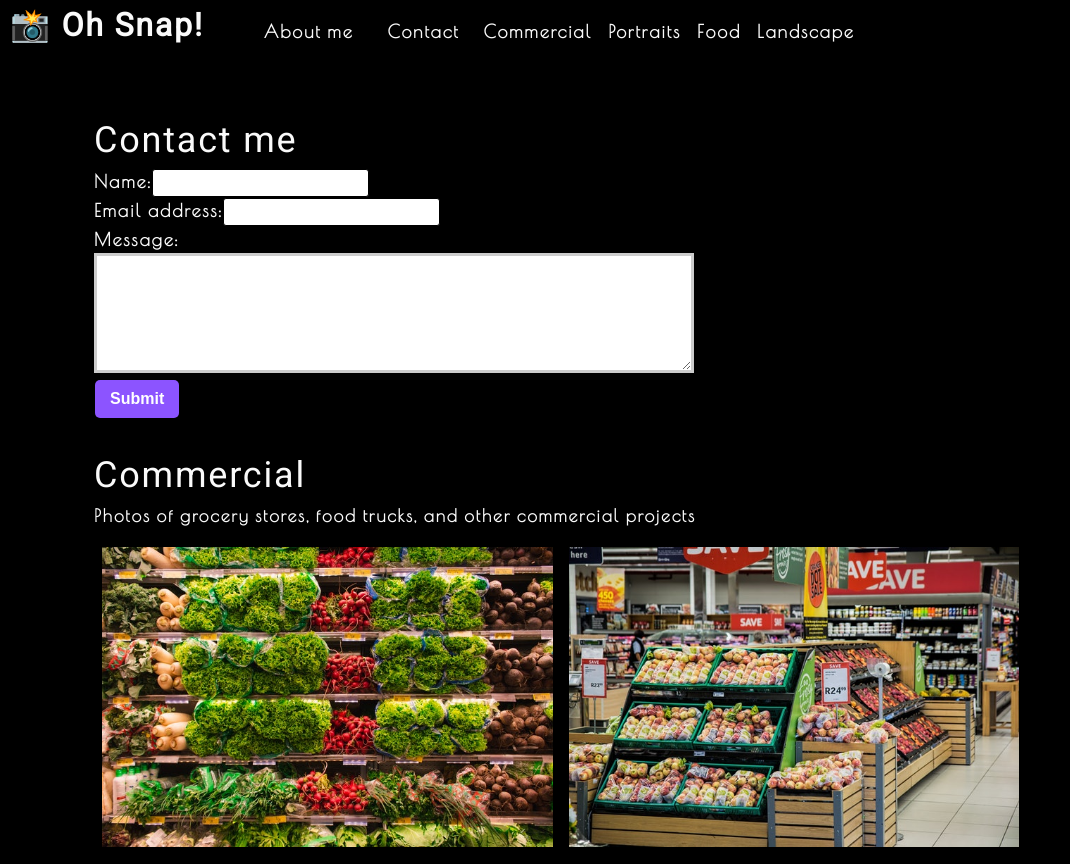
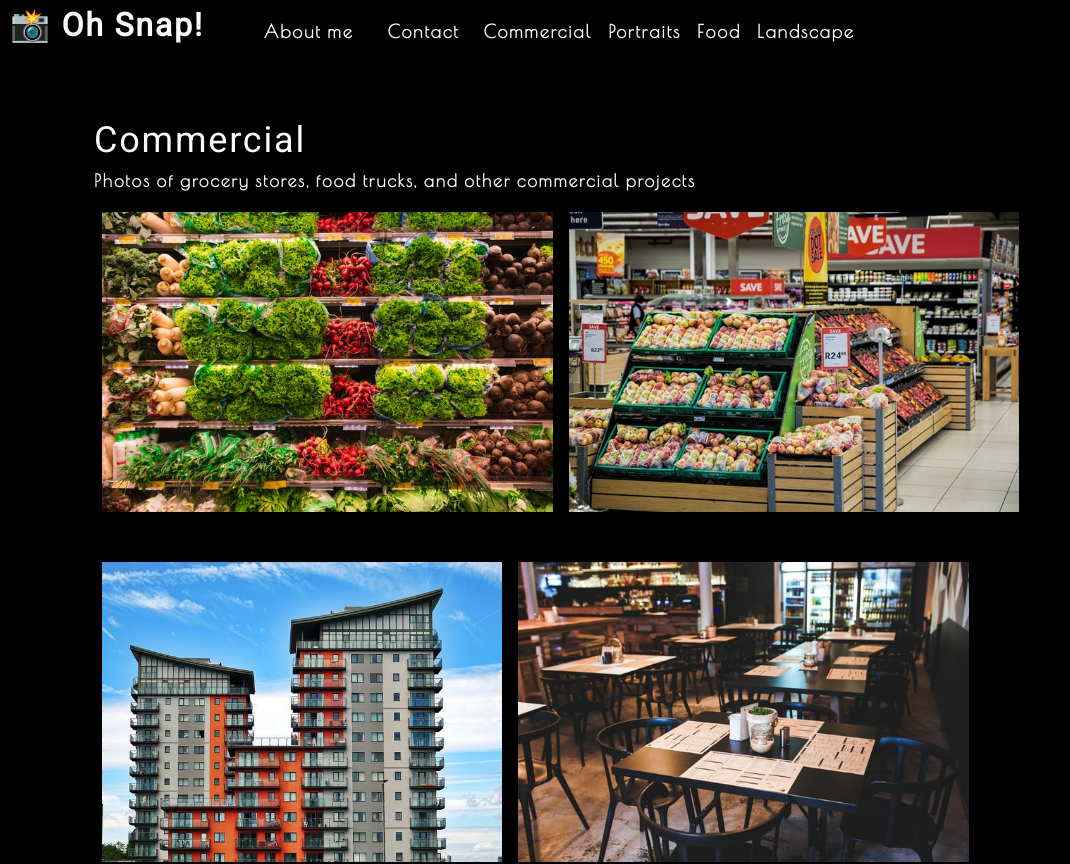
Before and after one commit to Anushar20201/React1, a React (Create React App) app: page / in a window 1280 px wide. Shown: the top 864 px of the page, without its empty margins (0-1070 px from the left). Built offline with nearby package versions, Linux system fonts and the light colour scheme.

Commit message:
added comp

```diff
--- a/src/App.js
+++ b/src/App.js
@@ -5,6 +5,8 @@ import Gallery from './components/Gallery';
 import ContactForm from './components/Contact';
 
 function App() {
+  const [contactSelected, setContactSelected] = useState(false);
+
   const [categories] = useState([
     {
       name: 'commercial',
@@ -25,9 +27,15 @@ function App() {
         currentCategory={currentCategory}
       ></Nav>
       <main>
-        <ContactForm></ContactForm>
-        <Gallery currentCategory={currentCategory}></Gallery>
-        <About></About>
+        {!contactSelected ? (
+          //React fragments
+          <>
+            <Gallery currentCategory={currentCategory}></Gallery>
+            <About></About>
+          </>
+        ) : (
+          <ContactForm></ContactForm>
+        )}
       </main>
     </div>
   );
--- a/src/components/Contact/index.js
+++ b/src/components/Contact/index.js
@@ -70,6 +70,12 @@ function ContactForm() {
                         <p className="error-text">{errorMessage}</p>
                     </div>
                 )}
+
+                {/*its same as this in JSX-  if(errorMessage) {
+                        <div>
+                       <p className="error-text">{errorMessage}</p>
+                     </div>
+                } */}
                 <button data-testid="button" type="submit">Submit</button>
             </form>
         </section>
```
Also changed, not shown: 1 other file (tests, documents, lock files or other folders).
